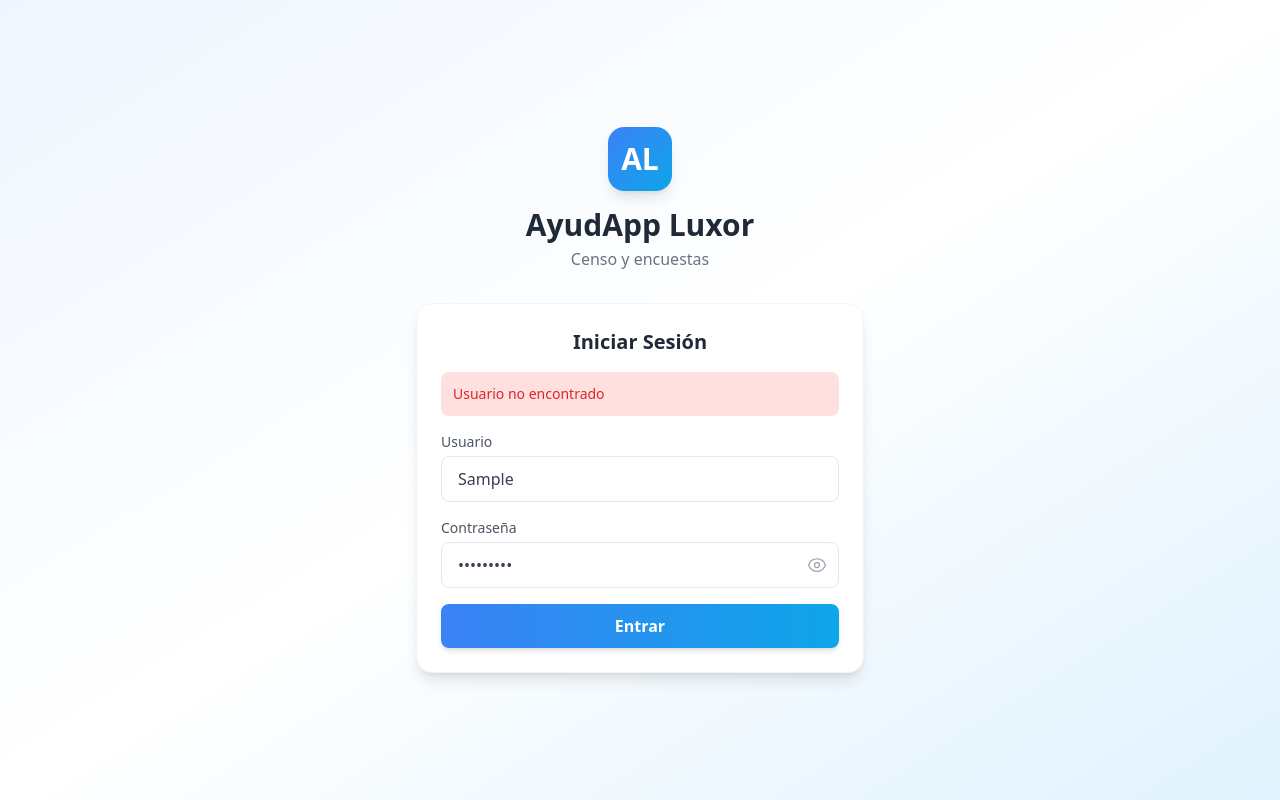
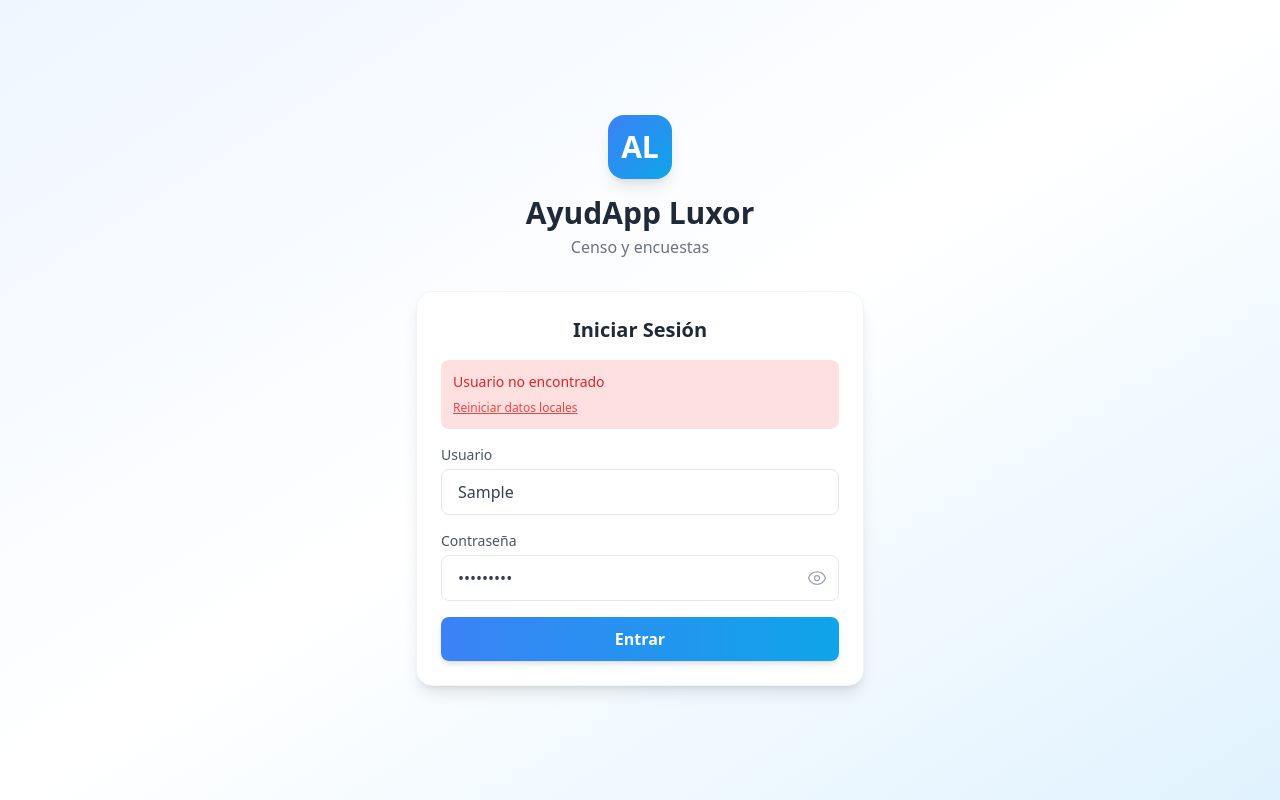
Before and after one commit to samirluxor/ayudappluxor, a React (Vite) app: page /login in a window 1280 px wide. Both pictures are taken after typing "Sample", "Sample123" into the empty fields and a click on the button "Entrar". Built offline with nearby package versions, Linux system fonts and the light colour scheme; no server answers.

Commit message:
Add reset local data button on login error

```diff
--- a/src/components/Login.jsx
+++ b/src/components/Login.jsx
@@ -1,6 +1,8 @@
 import { useState } from 'react'
+import { useNavigate } from 'react-router-dom'
 import { useAuth } from '../context/AuthContext'
 import { EyeIcon, EyeSlashIcon } from '@heroicons/react/24/outline'
+import db from '../lib/db'
 
 function PasswordInput({ value, onChange, placeholder, autoComplete }) {
   const [show, setShow] = useState(false)
@@ -28,10 +30,12 @@ function PasswordInput({ value, onChange, placeholder, autoComplete }) {
 
 export default function Login() {
   const { login } = useAuth()
+  const navigate = useNavigate()
   const [username, setUsername] = useState('')
   const [password, setPassword] = useState('')
   const [error, setError] = useState('')
   const [loading, setLoading] = useState(false)
+  const [resetting, setResetting] = useState(false)
 
   const handleSubmit = async (e) => {
     e.preventDefault()
@@ -64,7 +68,21 @@ export default function Login() {
 
           {error && (
             <div className="bg-pastel-red text-red-600 text-sm p-3 rounded-lg">
-              {error}
+              <p>{error}</p>
+              <button
+                type="button"
+                onClick={async () => {
+                  setResetting(true)
+                  localStorage.removeItem('ayudapp_user')
+                  await db.delete()
+                  await db.open()
+                  navigate('/setup')
+                }}
+                disabled={resetting}
+                className="mt-2 text-xs text-red-500 hover:text-red-700 underline"
+              >
+                {resetting ? 'Reiniciando...' : 'Reiniciar datos locales'}
+              </button>
             </div>
           )}
 
```
